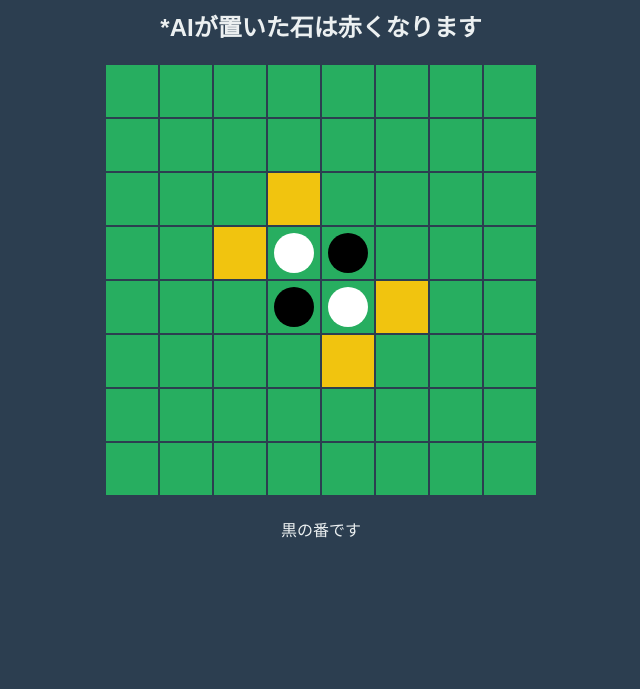
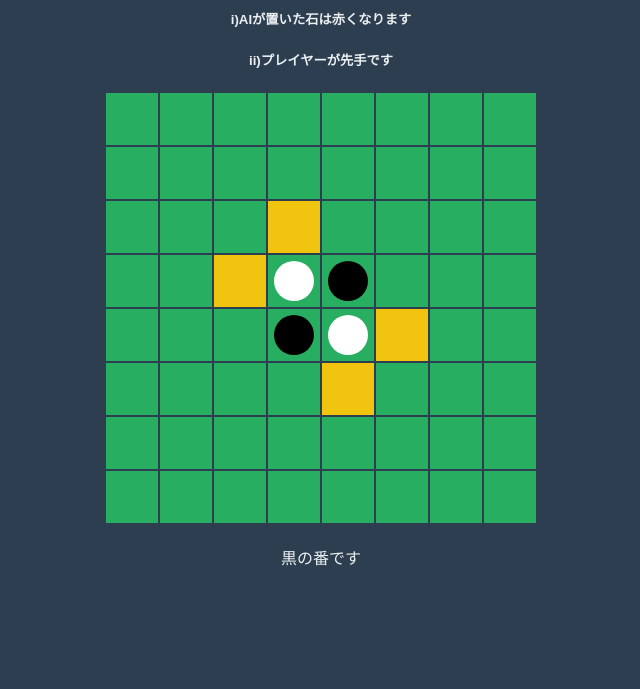
Before and after one commit to s23021/test, a plain HTML site: page index.html in a window 1280 px wide. Shown: the part 111-800 px from the top of the page, without its empty margins (319-959 px from the left). Drawn offline with Linux system fonts and the light colour scheme.

Commit message:
Update index.html

```diff
--- a/index.html
+++ b/index.html
@@ -16,7 +16,8 @@
 </head>
 <body>
 <h1>オセロ AI対戦</h1>
-<h2>*AIが置いた石は赤くなります</h2>
+<h5>i)AIが置いた石は赤くなります</h5>
+<h5>ii)プレイヤーが先手です</h5>
 <table id="board"></table>
 <p id="turn">黒の番です</p>
 <p id="result"></p>
```
